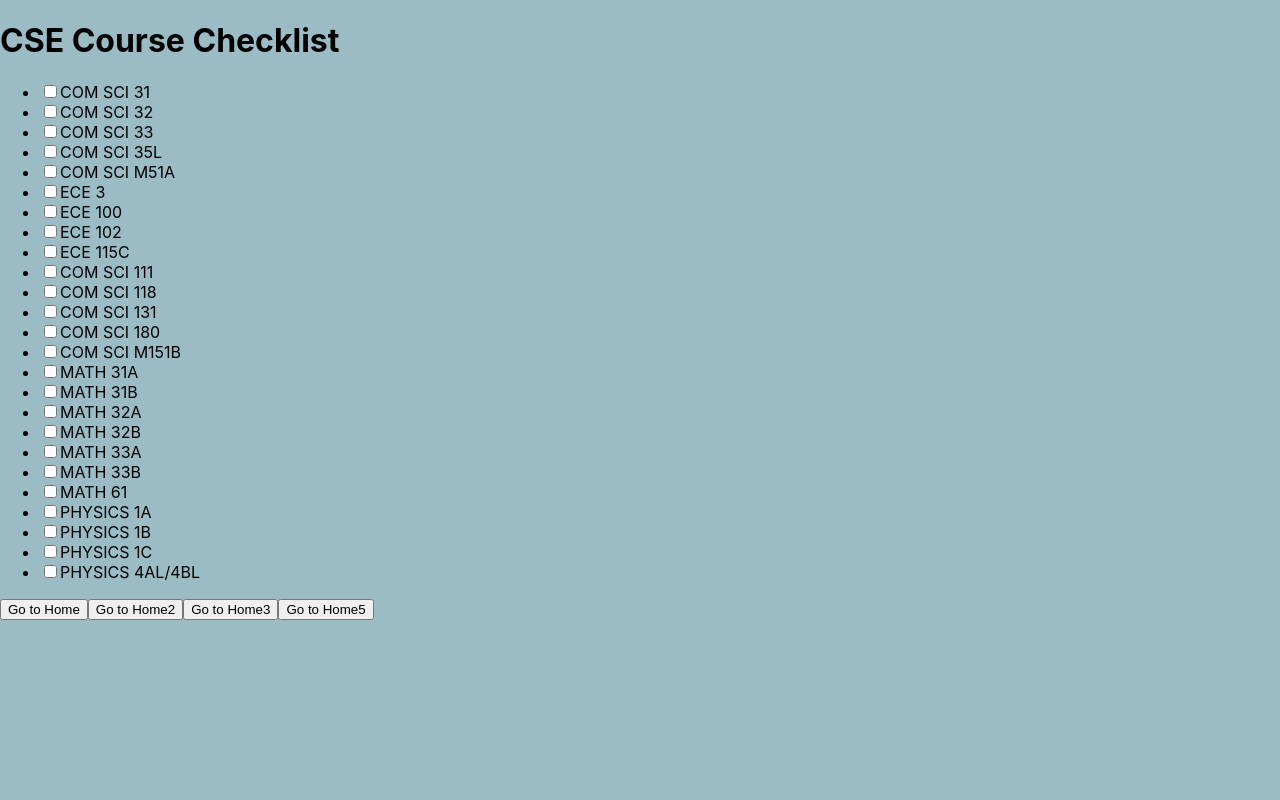
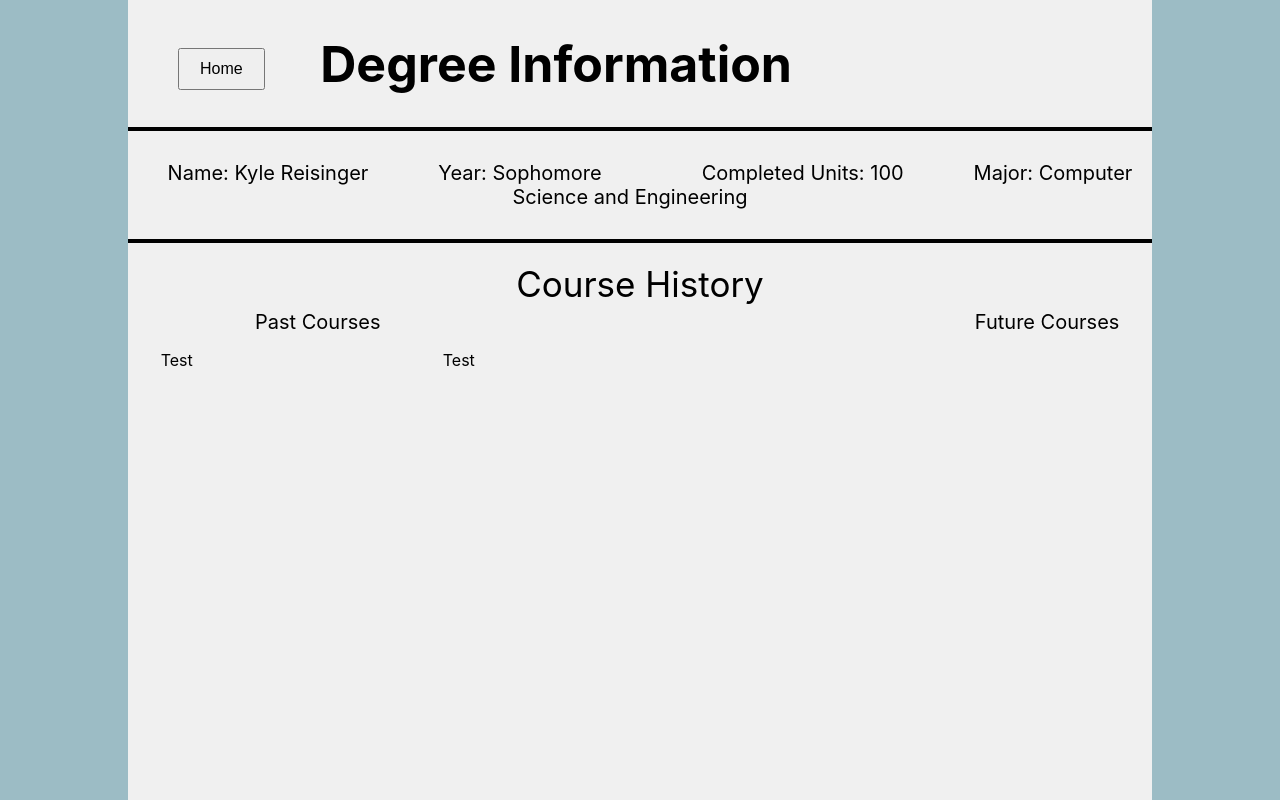
Before and after one commit to JoeMiller04/35L-project, a React (Create React App) app in the folder client/: page /PastCourses in a window 1280 px wide. Built offline with nearby package versions, Linux system fonts and the light colour scheme.

Commit message:
Clean Class History Page
Cleaned the class history page with nicer formatting. No functionality yet.

```diff
--- a/client/src/Home.js
+++ b/client/src/Home.js
@@ -112,7 +112,7 @@ function Home() {
             <div style={{ width: '10%', backgroundColor: '#9cbcc5', height: '200vh' }}></div>
             <div style={{ width: '80%' }}>
                 <div style={{ display: 'flex', justifyContent: 'space-between', alignItems: 'center' }}>
-                    <button onClick={() => navigate('/SearchPage')} style={{marginLeft:'50px', padding: '10px 20px', fontSize: '16px', marginTop:'10px' }}>Edit Class History</button>
+                    <button onClick={() => navigate('/PastCourses')} style={{marginLeft:'50px', padding: '10px 20px', fontSize: '16px', marginTop:'10px' }}>Degree Information</button>
                     <h1 style={{ textAlign: 'center', fontSize: '50px' }}>Schedule Planner Thing</h1>
                     <button onClick={() => navigate('/InfoPage')} style={{marginRight:'50px', padding: '10px 20px', fontSize: '16px', marginTop:'10px' }}>Future Requirements</button>
                 </div>
@@ -198,11 +198,7 @@ function Home() {
 
                 <hr style={{color:'black', backgroundColor:'black', height:'4px', border:'none', marginTop:'20px'}}/>
 
-            <button onClick={() => navigate('/SearchPage')}>Go to Home2</button>
-            <button onClick={() => navigate('/InfoPage')}>Go to Home3</button>
-            <button onClick={() => navigate('/PastCourses')}>Go to Home4</button>
-            <button onClick={() => navigate('/FuturePlanner')}>Go to Home5</button>
-                <hr style={{color:'black', backgroundColor:'black', height:'3px', border:'none', marginTop:'50px'}}/>
+
 
                 {/*working on dropdown search*/}
                 <div style={{ display: 'flex', justifyContent: 'center', alignItems: 'center', marginTop: '30px', gap: '20px' }}>
@@ -229,8 +225,26 @@ function Home() {
 
                  <hr style={{color:'black', backgroundColor:'black', height:'4px', border:'none', marginTop:'30px'}}/>
 
+
+
+
+
+
+
+
+
+
+
+
+            <button onClick={() => navigate('/PastCourses')}>Go to Home4</button>
+            <button onClick={() => navigate('/FuturePlanner')}>Go to Home5</button>
+
             </div>
+
+
             <div style={{ width: '10%', backgroundColor: '#9cbcc5', height: '200vh' }}></div>
+
+
         </div>
     );
 }
--- a/client/src/PastCourses.js
+++ b/client/src/PastCourses.js
@@ -9,41 +9,90 @@ const cseCourses = [
   "COM SCI 31", "COM SCI 32", "COM SCI 33", "COM SCI 35L", "COM SCI M51A", "ECE 3", "ECE 100", "ECE 102", "ECE 115C",
   "COM SCI 111", "COM SCI 118", "COM SCI 131", "COM SCI 180", "COM SCI M151B",
   "MATH 31A", "MATH 31B", "MATH 32A", "MATH 32B", "MATH 33A", "MATH 33B", "MATH 61",
-  "PHYSICS 1A", "PHYSICS 1B", "PHYSICS 1C", "PHYSICS 4AL/4BL"
+  "PHYSICS 1A", "PHYSICS 1B", "PHYSICS 1C", "PHYSICS 4AL/4BL", "COM SCI ELECTIVE 1", "COM SCI ELECTIVE 2", "COM SCI ELECTIVE 3", "ECE ELECTIVE 1"
 ];
 
 export default function PastCourses() {
-  const [takenCourses, setTakenCourses] = useState({});
+
   const navigate = useNavigate();
-  const toggleCourse = (course) => {
-    setTakenCourses((prev) => ({
-      ...prev,
-      [course]: !prev[course],
-    }));
-  };
+  const [takenClasses, setTakenClasses] = useState([]);
+
+
 
   return (
-    <div className="p-6 max-w-xl mx-auto">
-      <h1 className="text-2xl font-bold mb-4">CSE Course Checklist</h1>
-      <ul className="space-y-2">
-        {cseCourses.map((course) => (
-          <li key={course} className="flex items-center">
-            <input
-              type="checkbox"
-              id={course}
-              checked={takenCourses[course] || false}
-              onChange={() => toggleCourse(course)}
-              className="mr-3"
-            />
-            <label htmlFor={course} className="text-lg">{course}</label>
-          </li>
-        ))}
-      </ul>
-      <button onClick={() => navigate('/Home')}>Go to Home</button>
-      <button onClick={() => navigate('/SearchPage')}>Go to Home2</button>
-      <button onClick={() => navigate('/InfoPage')}>Go to Home3</button>
-      <button onClick={() => navigate('/FuturePlanner')}>Go to Home5</button>
 
+     <div style={{ display: 'flex', backgroundColor: '#f0f0f0', minHeight: '100vh' }}>
+    <div style={{ width: '10%', backgroundColor: '#9cbcc5', height: '100vh' }}></div>
+    <div style={{ width: '80%' }}>
+                <div style={{ display: 'flex', justifyContent: 'space-between', alignItems: 'center' }}>
+                    <button onClick={() => navigate('/Home')} style={{marginLeft:'50px', padding: '10px 20px', fontSize: '16px', marginTop:'10px' }}>Home</button>
+                    <h1 style={{ textAlign: 'center', fontSize: '50px', marginRight:'360px' }}>Degree Information</h1>
+                </div>
+
+                <hr style={{color:'black', backgroundColor:'black', height:'4px', border:'none', marginTop:'0px'}}/>
+              <div style={{ textAlign: 'center', fontSize: '20px', margin: '30px 0' }}>
+                   <p style={{ display: 'inline', margin: '0 20px' }}>Name: Kyle Reisinger</p>
+                   <p style={{ display: 'inline', margin: '0 50px' }}>Year: Sophomore</p>
+                   <p style={{ display: 'inline', margin: '0 50px' }}>Completed Units: 100</p>
+                   <p style={{display: 'inline', margin:'0 20px'}}>Major: Computer Science and Engineering</p>
+              </div>
+
+              <hr style={{color:'black', backgroundColor:'black', height:'4px', border:'none', marginTop:'30px'}}/>
+              <p style={{ textAlign: 'center', fontSize: '35px', marginTop:'20px'}}> Course History</p>
+
+
+              <div style={{display: 'flex',flexDirection: 'row',justifyContent: 'center',alignItems: 'flex-start',marginTop: '-50px',gap: '500px'}}>
+                  <div style={{ display: 'flex', flexDirection: 'column', alignItems: 'center' }}>
+                      <p style={{ fontSize: '20px'}}>Past Courses</p>
+                           {/* Add past courses content here if needed */}
+                           <div style={{display: 'flex',flexDirection: 'row',justifyContent: 'center',alignItems: 'flex-start',marginTop: '-20px',gap: '250px'}}>
+                          <div style={{ display: 'flex', flexDirection: 'column', alignItems: 'center' }}>
+
+
+                                <p>Test</p>
+
+
+                          </div>
+
+
+                          <div style={{ display: 'flex', flexDirection: 'column', alignItems: 'center' }}>
+
+
+                            <p>Test</p>
+
+
+                          </div>
+
+                        </div>
+                      </div>
+                  <div style={{ display: 'flex', flexDirection: 'column', alignItems: 'center' }}>
+                    <p style={{ fontSize: '20px'}}>Future Courses</p>
+                      {/* Add future courses content here if needed */}
+                    </div>
+                    </div>
+
+
+
+
+
+           <div >
+
+
+
+    </div>
+
+
+
+
+    </div>
+
+
+
+
+
+
+
+    <div style={{ width: '10%', backgroundColor: '#9cbcc5', height: '100vh' }}></div>
     </div>
   );
 }
```
Also changed, not shown: client/src/App.css (line endings or trailing spaces).
